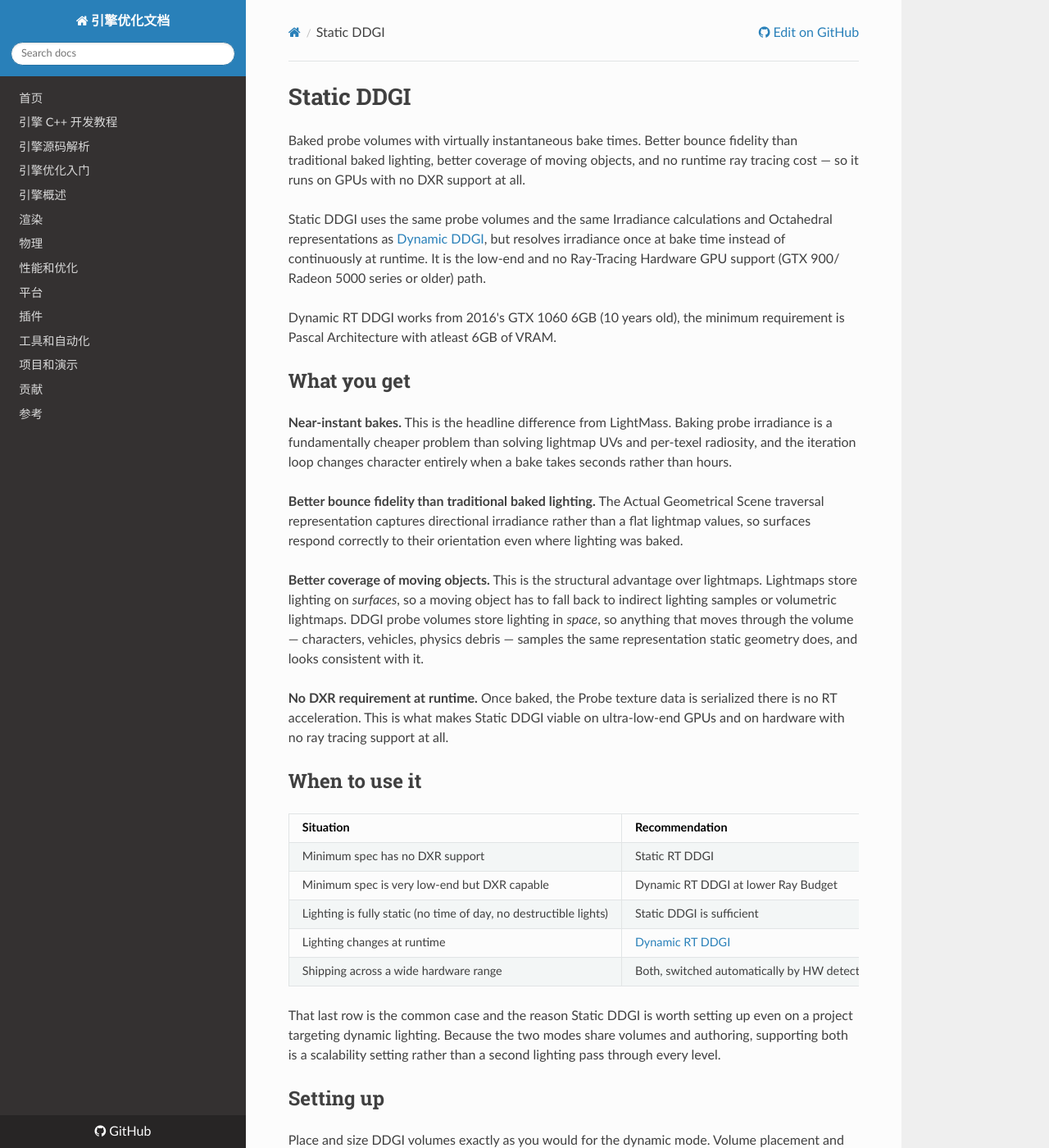
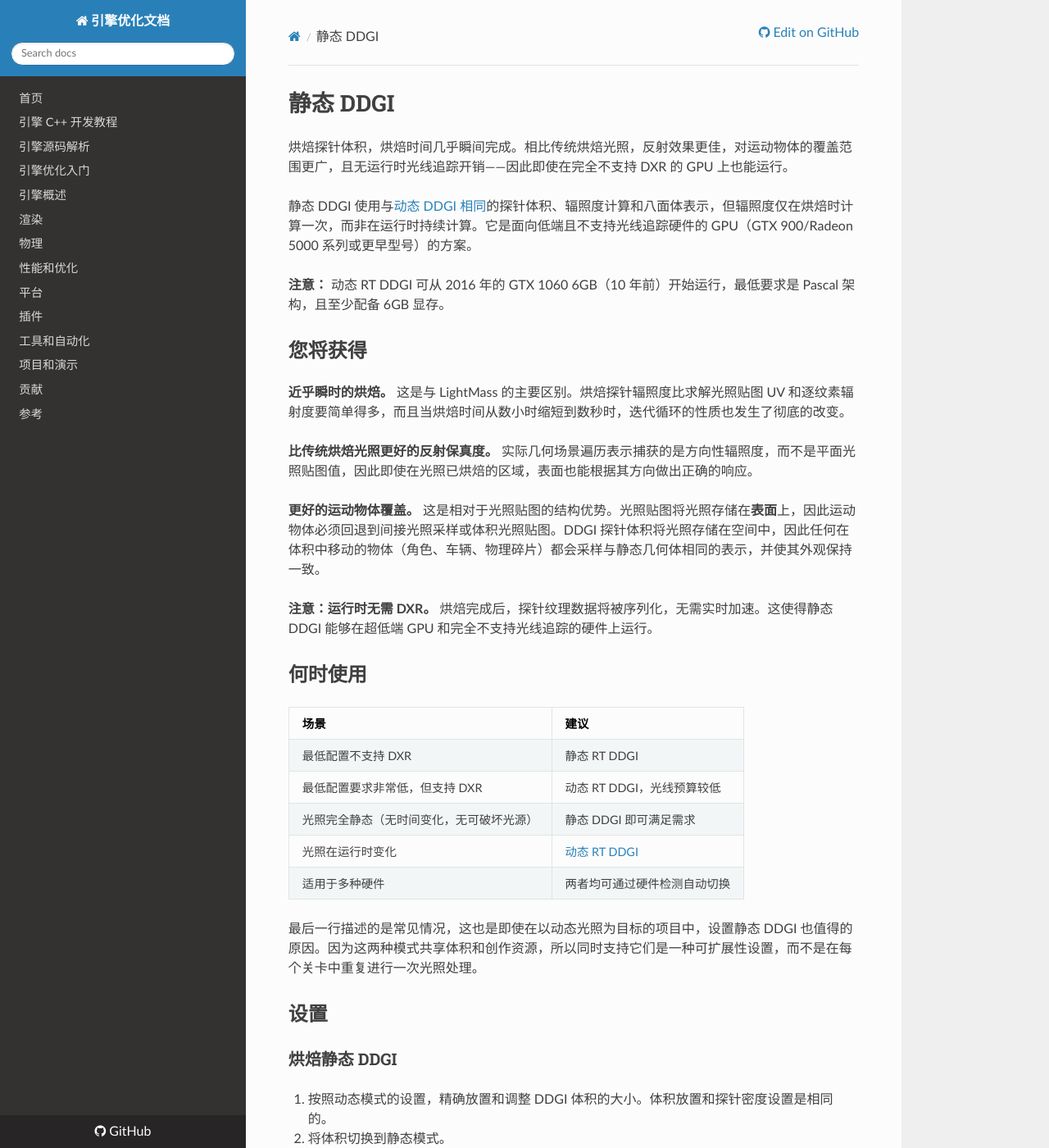
Before and after one commit to OpenHUTB/cpp, an MkDocs documentation site: the page built from docs/optimization/Rendering/DDGI-Static.md, in a window 1280 px wide and 1400 px high. Shown: the whole window at 82% size. Built offline with MkDocs 1.6.1, drawn with Linux system fonts in a browser that asks for light colours; nearby versions of some CDN libraries; a script that is not in the unit is left out; some of the changed text lies outside the part shown.

```diff
--- a/docs/optimization/Rendering/DDGI-Static.md
+++ b/docs/optimization/Rendering/DDGI-Static.md
@@ -1,105 +1,66 @@
-# Static DDGI
+# 静态 DDGI
 
-<tldr>
-<p>
-Baked probe volumes with virtually instantaneous bake times. Better bounce fidelity than traditional baked
-lighting, better coverage of moving objects, and no runtime ray tracing cost &mdash; so it runs on GPUs with
-no DXR support at all.
-</p>
-</tldr>
+烘焙探针体积，烘焙时间几乎瞬间完成。相比传统烘焙光照，反射效果更佳，对运动物体的覆盖范围更广，且无运行时光线追踪开销——因此即使在完全不支持 DXR 的 GPU 上也能运行。
 
-Static DDGI uses the same probe volumes and the same Irradiance calculations and Octahedral representations as
-[Dynamic DDGI](./DDGI-Dynamic.md), but resolves irradiance once at bake time instead of continuously at
-runtime. It is the low-end and no Ray-Tracing Hardware GPU support (GTX 900/ Radeon 5000 series or older) path.
 
-<note>
-Dynamic RT DDGI works from 2016's GTX 1060 6GB (10 years old),
-the minimum requirement is Pascal Architecture with atleast 6GB of VRAM.
-</note>
+静态 DDGI 使用与[动态 DDGI 相同](./DDGI-Dynamic.md)的探针体积、辐照度计算和八面体表示，但辐照度仅在烘焙时计算一次，而非在运行时持续计算。它是面向低端且不支持光线追踪硬件的 GPU（GTX 900/Radeon 5000 系列或更早型号）的方案。
 
-## What you get
+**注意：** 动态 RT DDGI 可从 2016 年的 GTX 1060 6GB（10 年前）开始运行，最低要求是 Pascal 架构，且至少配备 6GB 显存。
 
-**Near-instant bakes.** This is the headline difference from LightMass. Baking probe irradiance is a
-fundamentally cheaper problem than solving lightmap UVs and per-texel radiosity, and the iteration loop
-changes character entirely when a bake takes seconds rather than hours.
+## 您将获得
 
-**Better bounce fidelity than traditional baked lighting.** The Actual Geometrical Scene traversal representation
-captures directional irradiance rather than a flat lightmap values, so surfaces respond correctly to their orientation
-even where lighting was baked.
+**近乎瞬时的烘焙。** 这是与 LightMass 的主要区别。烘焙探针辐照度比求解光照贴图 UV 和逐纹素辐射度要简单得多，而且当烘焙时间从数小时缩短到数秒时，迭代循环的性质也发生了彻底的改变。
 
-**Better coverage of moving objects.** This is the structural advantage over lightmaps. Lightmaps store
-lighting on *surfaces*, so a moving object has to fall back to indirect lighting samples or volumetric
-lightmaps. DDGI probe volumes store lighting in *space*, so anything that moves through the volume &mdash;
-characters, vehicles, physics debris &mdash; samples the same representation static geometry does, and looks
-consistent with it.
+**比传统烘焙光照更好的反射保真度。** 实际几何场景遍历表示捕获的是方向性辐照度，而不是平面光照贴图值，因此即使在光照已烘焙的区域，表面也能根据其方向做出正确的响应。
 
-<note>
-**No DXR requirement at runtime.** Once baked, the Probe texture data is serialized there is no RT acceleration.
-This is what makes Static DDGI viable on ultra-low-end GPUs and on hardware with no ray tracing support at all.
-</note>
+**更好的运动物体覆盖。** 这是相对于光照贴图的结构优势。光照贴图将光照存储在**表面**上，因此运动物体必须回退到间接光照采样或体积光照贴图。DDGI 探针体积将光照存储在空间中，因此任何在体积中移动的物体（角色、车辆、物理碎片）都会采样与静态几何体相同的表示，并使其外观保持一致。
 
-## When to use it
+**注意：运行时无需 DXR。** 烘焙完成后，探针纹理数据将被序列化，无需实时加速。这使得静态 DDGI 能够在超低端 GPU 和完全不支持光线追踪的硬件上运行。
 
-| Situation | Recommendation                               |
+## 何时使用
+
+| 场景 | 建议                               |
 |---|----------------------------------------------|
-| Minimum spec has no DXR support | Static RT DDGI                               |
-| Minimum spec is very low-end but DXR capable | Dynamic RT DDGI at lower Ray Budget          |
-| Lighting is fully static (no time of day, no destructible lights) | Static DDGI is sufficient                    |
-| Lighting changes at runtime | [Dynamic RT DDGI](./DDGI-Dynamic.md)           |
-| Shipping across a wide hardware range | Both, switched automatically by HW detection |
+| 最低配置不支持 DXR | 静态 RT DDGI                               |
+| 最低配置要求非常低，但支持 DXR | 动态 RT DDGI，光线预算较低          |
+| 光照完全静态（无时间变化，无可破坏光源） | 静态 DDGI 即可满足需求                    |
+| 光照在运行时变化 | [动态 RT DDGI](./DDGI-Dynamic.md)           |
+| 适用于多种硬件 | 两者均可通过硬件检测自动切换 |
 
-That last row is the common case and the reason Static DDGI is worth setting up even on a project targeting
-dynamic lighting. Because the two modes share volumes and authoring, supporting both is a scalability
-setting rather than a second lighting pass through every level.
+最后一行描述的是常见情况，这也是即使在以动态光照为目标的项目中，设置静态 DDGI 也值得的原因。因为这两种模式共享体积和创作资源，所以同时支持它们是一种可扩展性设置，而不是在每个关卡中重复进行一次光照处理。
 
-## Setting up
 
-<procedure title="Bake Static DDGI" id="bake-static-ddgi">
-    <step>
-        Place and size DDGI volumes exactly as you would for the dynamic mode. Volume placement and probe
-        density authoring is shared.
-    </step>
-    <step>
-        Switch the volume to its static mode.
-    </step>
-    <step>
-        Finalise your lighting. Anything that changes after the bake will not be reflected in the probes.
-    </step>
-    <step>
-        Bake. Iterate freely &mdash; the bake is fast enough that you can treat it as part of the
-        lighting loop rather than an overnight job.
-    </step>
-    <step>
-        Verify with moving objects in the scene, since that is where Static DDGI most visibly beats
-        lightmaps.
-    </step>
-</procedure>
+## 设置
 
-## Limitations
+### 烘焙静态 DDGI
 
-Static DDGI is baked, so everything that implies applies: no time-of-day, no lights that move or change
-intensity contributing bounce, no bounce from destructible geometry after it is destroyed. Direct lighting
-can still be fully dynamic; it is only the indirect bounce that is frozen.
+1. 按照动态模式的设置，精确放置和调整 DDGI 体积的大小。体积放置和探针密度设置是相同的。
 
-Probe spacing still bounds spatial resolution, so the same reasoning about contact detail applies. Combining
-with [SSGI](./SSGI.md) is worthwhile here too, and SSGI has no ray tracing requirement, so it remains
-available on the same hardware.
+2. 将体积切换到静态模式。
 
-Note that Vite disables lightmap UV generation by default on import &mdash; see
-[Engine Default Changes](../Performance/Engine-Defaults.md). If you intend to use traditional lightmaps alongside or instead
-of Static DDGI, you will need to re-enable it.
+3. 完成灯光设置。烘焙后的任何更改都不会反映在探针中。
 
-<note>
-It's feasible to combine traditional LightMass with Static or Dynamic DDGI, the GI does blend nicely
-and in general there won't be artifacts or crush out calculations from the GI related math.
-</note>
+4. 烘焙。您可以随意迭代——烘焙速度很快，您可以将其视为灯光循环的一部分，而不是耗时一整夜的工作。
+
+5. 使用场景中的移动物体进行验证，因为静态 DDGI 在移动物体上的效果比光照贴图更明显。
+
+
+## 限制
+
+静态 DDGI 是烘焙的，因此所有相关限制都适用：没有时间变化，没有移动或强度变化的灯光影响反射，可破坏几何体被破坏后也不会产生反射。直接光照仍然可以完全动态；只有间接反射被冻结。
+
+探针间距仍然限制空间分辨率，因此关于接触细节的相同理由仍然适用。与 [SSGI](./SSGI.md) 结合使用在这里也很有价值，而且 SSGI 不需要光线追踪，因此在相同的硬件上仍然可用。
+
+请注意，Vite 默认在导入时禁用光照贴图 UV 生成——请参阅[引擎默认更改](../Performance/Engine-Defaults.md)。如果您打算将传统光照贴图与静态 DDGI 一起使用或代替静态 DDGI，则需要重新启用它。
+
+**注意：** 将传统 LightMass 与静态或动态 DDGI 结合使用是可行的，全局光照可以很好地融合，通常不会出现瑕疵或因全局光照相关的数学运算而导致的计算错误。
 
 
 
-## See also
+## 另请参阅
 
-- [Dynamic DDGI](./DDGI-Dynamic.md)
-- [Global Illumination](./Global-Illumination.md)
+- [动态 DDGI](./DDGI-Dynamic.md)
+- [全局光照](./Global-Illumination.md)
 - [SSGI](./SSGI.md)
-- [Scalability](../Performance/Engine-Defaults.md)
-- [Platform Support](../Platforms/Platforms.md)
+- [可扩展性](../Performance/Engine-Defaults.md)
+- [平台支持](../Platforms/Platforms.md)
```
Also changed, not shown: docs/optimization/Performance/Engine-Defaults.md (+75 -132 lines), docs/optimization/Tools/Installed-Builds.md (+1 -1 lines).
